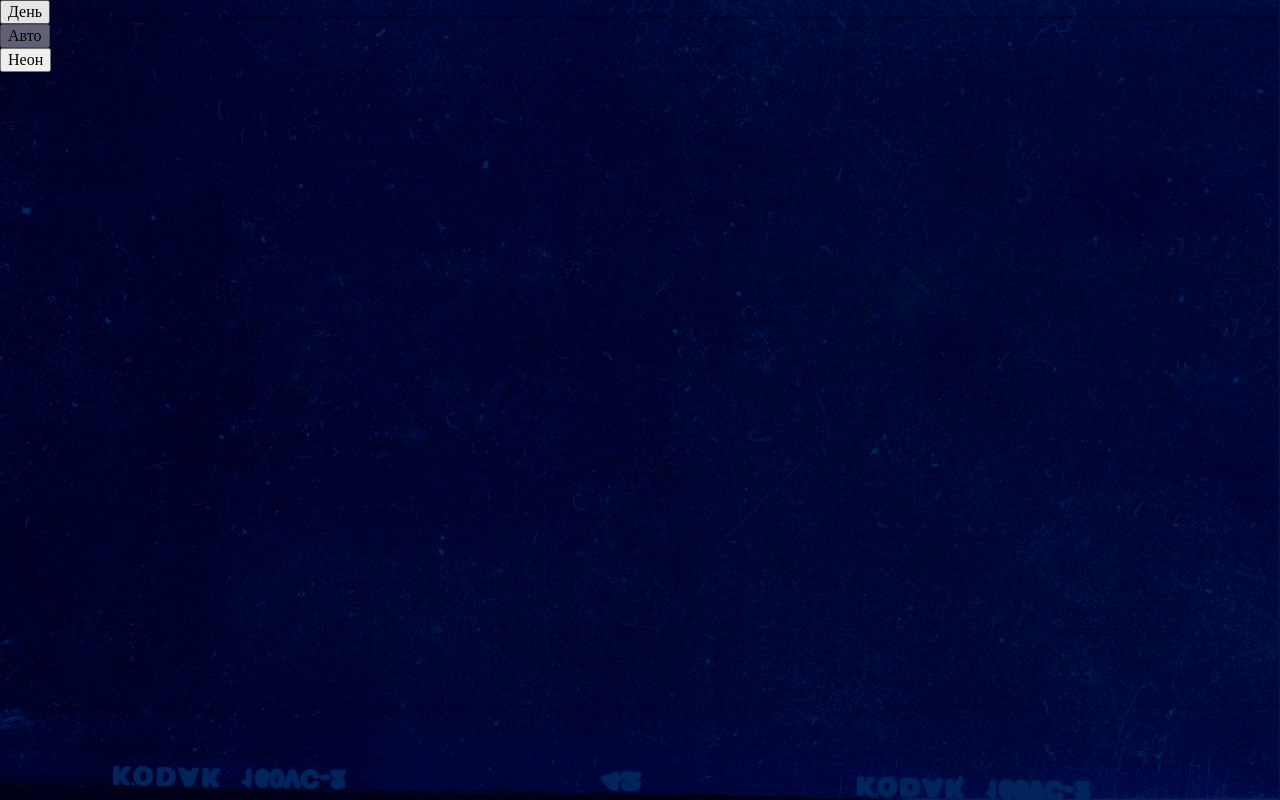
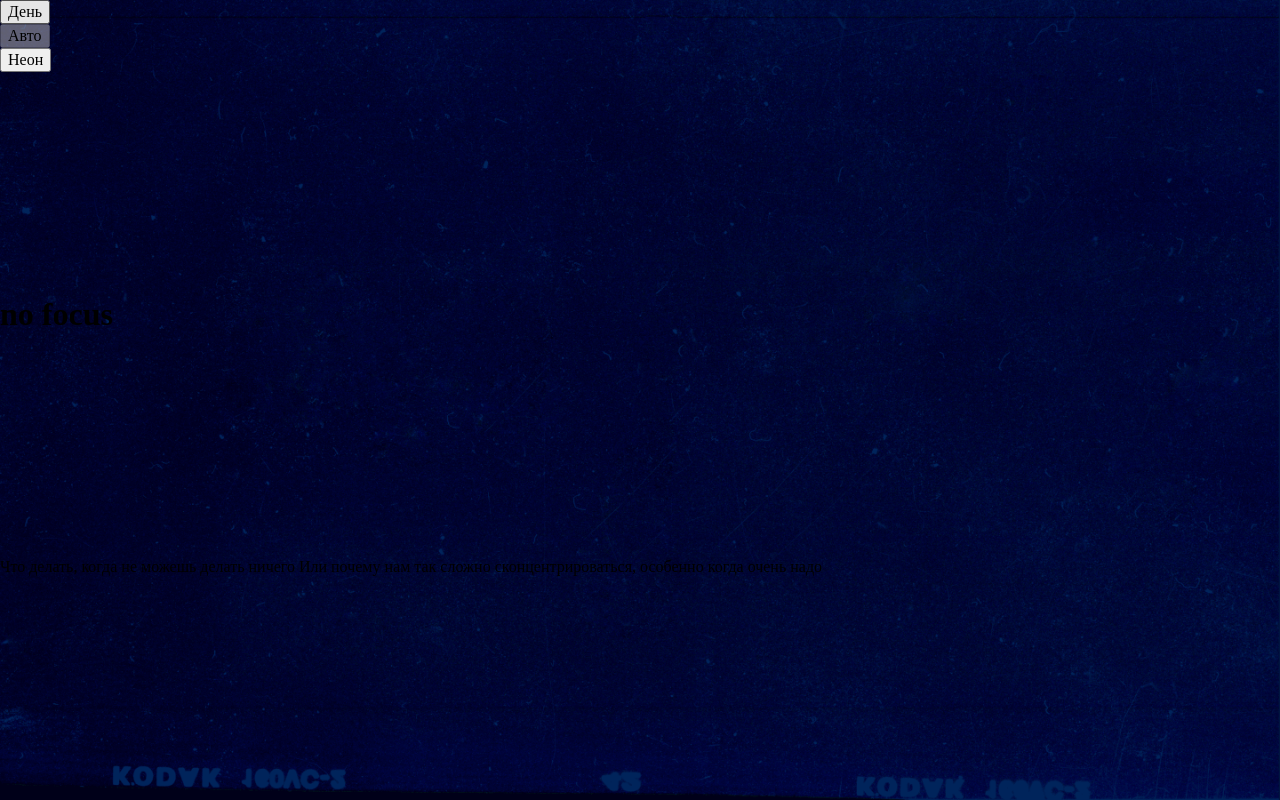
Before and after one commit to dacrunkking/slozhno-sosredotochitsya-fd, a website: page index.html in a window 1280 px wide. Drawn offline with Linux system fonts and the light colour scheme.

Commit message:
minor update

```diff
--- a/index.html
+++ b/index.html
@@ -45,6 +45,14 @@
           </li>
         </ul>
       </nav>
+      <h1 class="header__title">
+        no
+focus
+      </h1>
+      <p class="header__subtitle">
+        Что делать, когда не можешь делать ничего
+Или почему нам так сложно сконцентрироваться, особенно когда очень надо
+      </p>
     </header>
   </body>
 </html>
```
